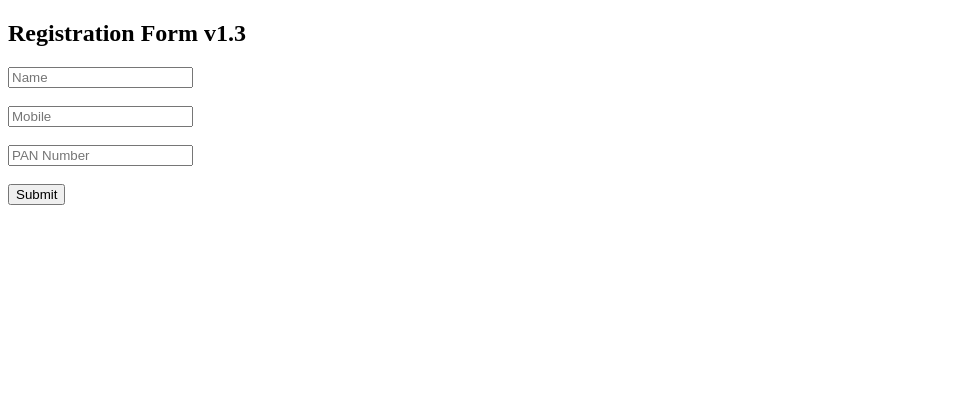
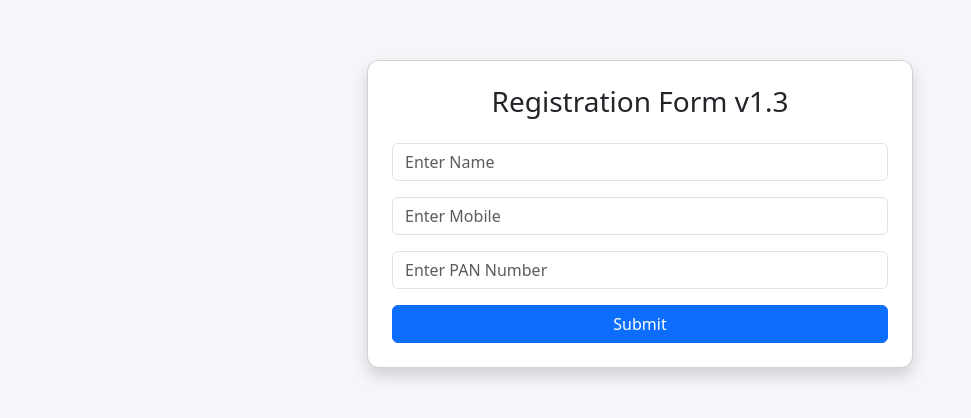
Before and after one commit to Mugil1410/form-ci-cd, a website: page index.html in a window 1280 px wide. Shown: the whole page, without its empty margins (0-971 px from the left). Drawn offline with nearby package versions, Linux system fonts and the light colour scheme.

Commit message:
Update index.html

```diff
--- a/index.html
+++ b/index.html
@@ -2,36 +2,100 @@
 <html>
 <head>
   <title>CI/CD Form</title>
+
+  <!-- 🔥 Bootstrap CDN -->
+  <link href="https://cdn.jsdelivr.net/npm/bootstrap@5.3.3/dist/css/bootstrap.min.css" rel="stylesheet">
+
+  <style>
+    body {
+      background: #f4f6f9;
+    }
+
+    .card {
+      margin-top: 60px;
+      border-radius: 12px;
+    }
+
+    .error {
+      color: red;
+      margin-top: 10px;
+    }
+
+    .success {
+      color: green;
+      margin-top: 10px;
+    }
+  </style>
 </head>
+
 <body>
 
-  <h2>Registration Form v1.3</h2>
+<div class="container">
+  <div class="row justify-content-center">
 
-  <input type="text" id="name" placeholder="Name" />
-  <br><br>
+    <div class="col-md-6">
 
-  <input type="text" id="mobile" placeholder="Mobile" />
-  <br><br>
+      <div class="card shadow p-4">
 
-  <input type="text" id="pan" placeholder="PAN Number" />
-  <br><br>
+        <h3 class="text-center mb-4">Registration Form v1.3</h3>
 
-  <button type="button" onclick="submitForm()">Submit</button>
+        <div id="message"></div>
+
+        <input class="form-control mb-3" type="text" id="name" placeholder="Enter Name" />
+
+        <input class="form-control mb-3" type="text" id="mobile" placeholder="Enter Mobile" />
+
+        <input class="form-control mb-3" type="text" id="pan" placeholder="Enter PAN Number" />
+
+        <button class="btn btn-primary w-100" type="button" onclick="submitForm()">
+          Submit
+        </button>
+
+      </div>
+
+    </div>
+
+  </div>
+</div>
 
 <script src="app.js"></script>
 
 <script>
   function submitForm() {
+
     const name = document.getElementById("name").value;
     const mobile = document.getElementById("mobile").value;
     const pan = document.getElementById("pan").value;
 
     const result = validateForm(name, mobile, pan);
 
+    const messageDiv = document.getElementById("message");
+
+    // 🔥 Clear old message
+    messageDiv.innerHTML = "";
+
     if (result.valid) {
-        console.log("✅ SUCCESS:", result.message);
+
+      messageDiv.innerHTML = `
+        <div class="alert alert-success">
+          ✅ ${result.message}
+        </div>
+      `;
+
+      console.log("SUCCESS:", result.message);
+
     } else {
-        console.log("❌ ERROR:", result.message);
+
+      messageDiv.innerHTML = `
+        <div class="alert alert-danger">
+          ❌ ${result.message}
+        </div>
+      `;
+
+      console.log("ERROR:", result.message);
+
+      // ⚠️ simulate “throw error style”
+      throw new Error(result.message);
     }
   }
 </script>
```
Lines whose indentation alone changed are shown as unchanged.
